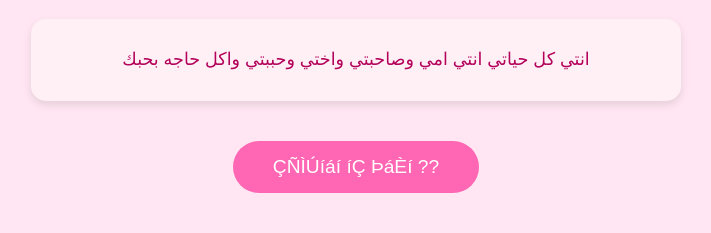
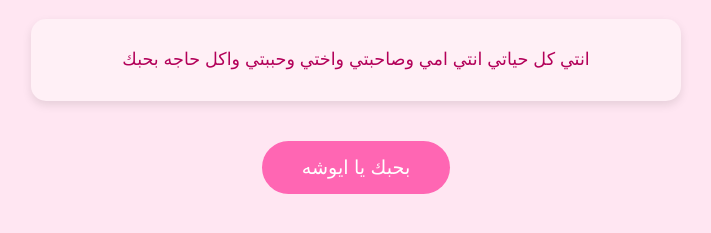
Before and after one commit to mddaaoo9-ux/hapypy, a plain HTML site: page page2.html in a window 1280 px wide. Shown: the part 119-352 px from the top of the page, without its empty margins (284-995 px from the left). Drawn offline with Linux system fonts and the light colour scheme.

Commit message:
Update page2.html

```diff
--- a/page2.html
+++ b/page2.html
@@ -65,7 +65,7 @@
  انتي كل حياتي انتي امي وصاحبتي واختي وحببتي واكل حاجه بحبك
   </div>
 
-  <button class="love-button" onclick="showLove()">ÇÑÌÚíáí íÇ ÞáÈí ??</button>
+  <button class="love-button" onclick="showLove()">بحبك يا ايوشه</button>
 
   <script>
     function showLove() {
```
